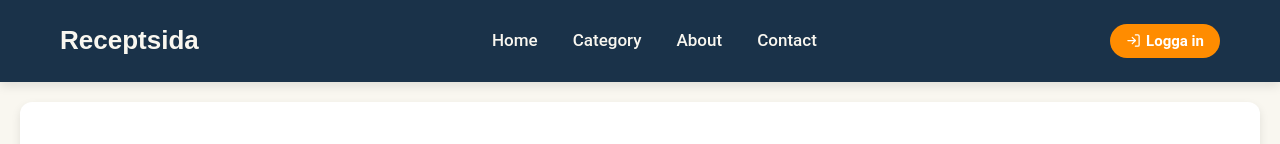
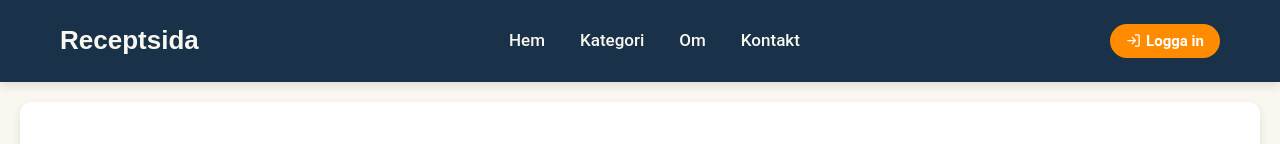
Before and after one commit to samyuktha215/recipesite, a React (Vite) app in the folder client/: page /categories in a window 1280 px wide. Shown: the top 144 px of the page. Built offline with nearby package versions, Linux system fonts and the light colour scheme; no server answers.

Commit message:
changed nav links to swedish

```diff
--- a/client/src/components/nav.jsx
+++ b/client/src/components/nav.jsx
@@ -55,10 +55,10 @@ const Nav = () => {
 
           {/* Navigation Links */}
           <ul className={`nav-links ${isOpen ? 'active' : ''}`}>
-            <li><Link to="/" className="link" onClick={closeMenu}>Home</Link></li>
-            <li><Link to="/categori" className="link" onClick={closeMenu}>Category</Link></li>
-            <li><Link to="/about" className="link" onClick={closeMenu}>About</Link></li>
-            <li><Link to="/contact" className="link" onClick={closeMenu}>Contact</Link></li>
+            <li><Link to="/" className="link" onClick={closeMenu}>Hem</Link></li>
+            <li><Link to="/categori" className="link" onClick={closeMenu}>Kategori</Link></li>
+            <li><Link to="/about" className="link" onClick={closeMenu}>Om</Link></li>
+            <li><Link to="/contact" className="link" onClick={closeMenu}>Kontakt</Link></li>
           </ul>
 
           {/* Auth Buttons */}
```
